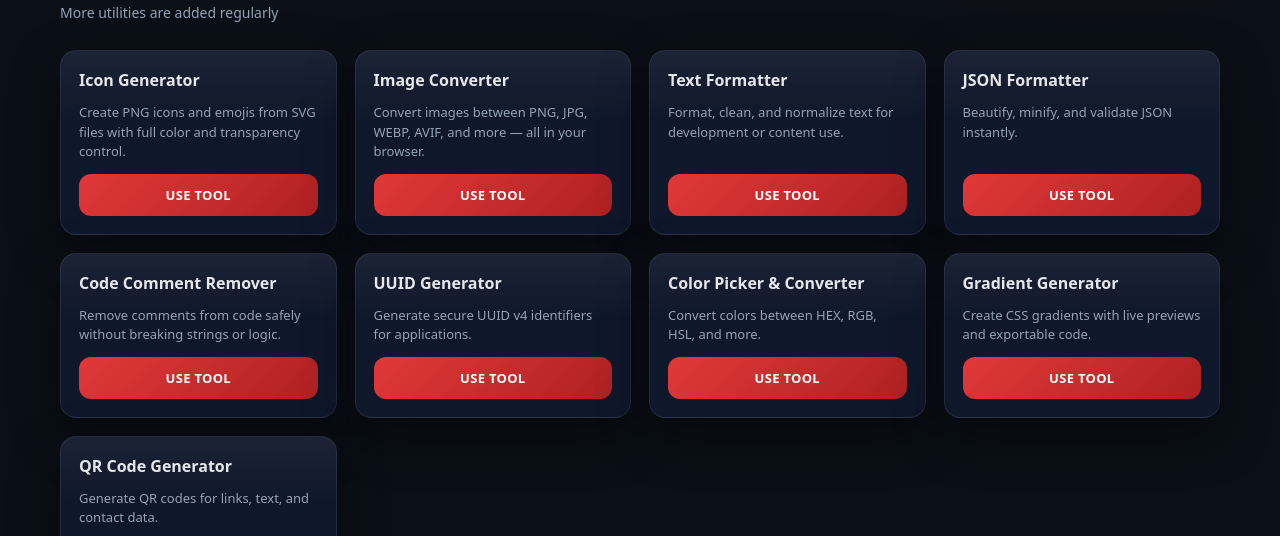
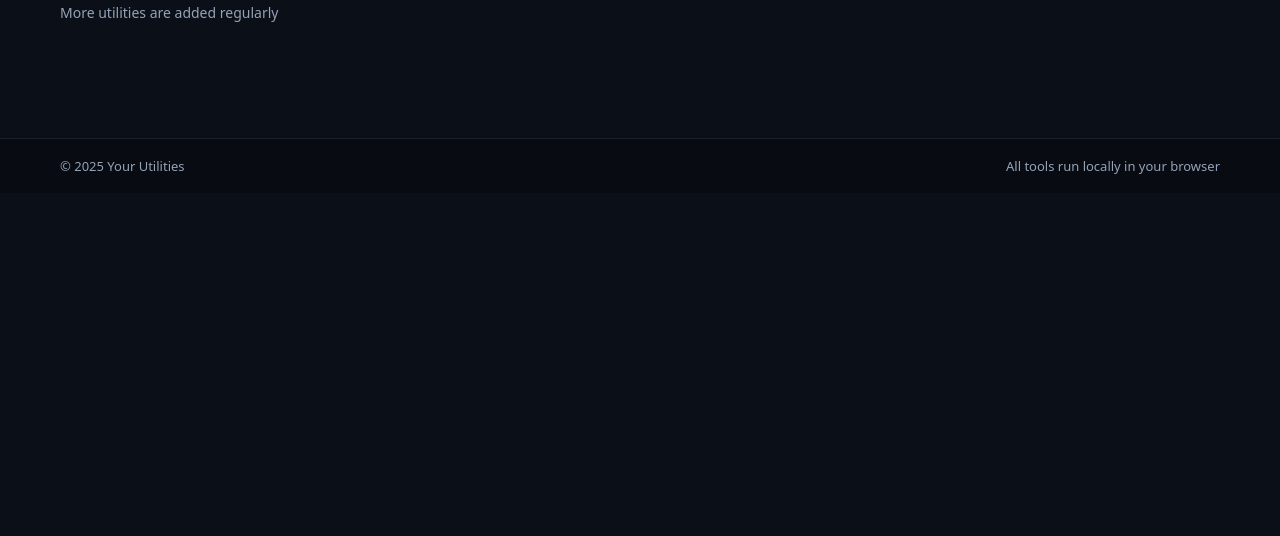
Before and after one commit to xerathsac-alt/xerathsac-alt.github.io, a plain HTML site: page index.html in a window 1280 px wide. Shown: the part 416-952 px from the top of the page. After the commit the page ends 800 px from the top, so only its background shows below. Drawn offline with Linux system fonts and the light colour scheme.

Commit message:
Update index.html

```diff
--- a/index.html
+++ b/index.html
@@ -332,60 +332,6 @@
 
         <div class="tools">
 
-            <div class="tool">
-                <h3>Icon Generator</h3>
-                <p>Create PNG icons and emojis from SVG files with full color and transparency control.</p>
-                <a href="/icon-generator">USE TOOL</a>
-            </div>
-
-            <div class="tool">
-                <h3>Image Converter</h3>
-                <p>Convert images between PNG, JPG, WEBP, AVIF, and more — all in your browser.</p>
-                <a href="/image-converter">USE TOOL</a>
-            </div>
-
-            <div class="tool">
-                <h3>Text Formatter</h3>
-                <p>Format, clean, and normalize text for development or content use.</p>
-                <a href="/text-formatter">USE TOOL</a>
-            </div>
-
-            <div class="tool">
-                <h3>JSON Formatter</h3>
-                <p>Beautify, minify, and validate JSON instantly.</p>
-                <a href="/json-formatter">USE TOOL</a>
-            </div>
-
-            <div class="tool">
-                <h3>Code Comment Remover</h3>
-                <p>Remove comments from code safely without breaking strings or logic.</p>
-                <a href="/comment-remover">USE TOOL</a>
-            </div>
-
-
-            <div class="tool">
-                <h3>UUID Generator</h3>
-                <p>Generate secure UUID v4 identifiers for applications.</p>
-                <a href="/uuid-generator">USE TOOL</a>
-            </div>
-
-            <div class="tool">
-                <h3>Color Picker & Converter</h3>
-                <p>Convert colors between HEX, RGB, HSL, and more.</p>
-                <a href="/cpc">USE TOOL</a>
-            </div>
-
-            <div class="tool">
-                <h3>Gradient Generator</h3>
-                <p>Create CSS gradients with live previews and exportable code.</p>
-                <a href="/gradient-generator">USE TOOL</a>
-            </div>
-
-            <div class="tool">
-                <h3>QR Code Generator</h3>
-                <p>Generate QR codes for links, text, and contact data.</p>
-                <a href="/qr-generator">USE TOOL</a>
-            </div>
 
         </div>
     </section>
```
